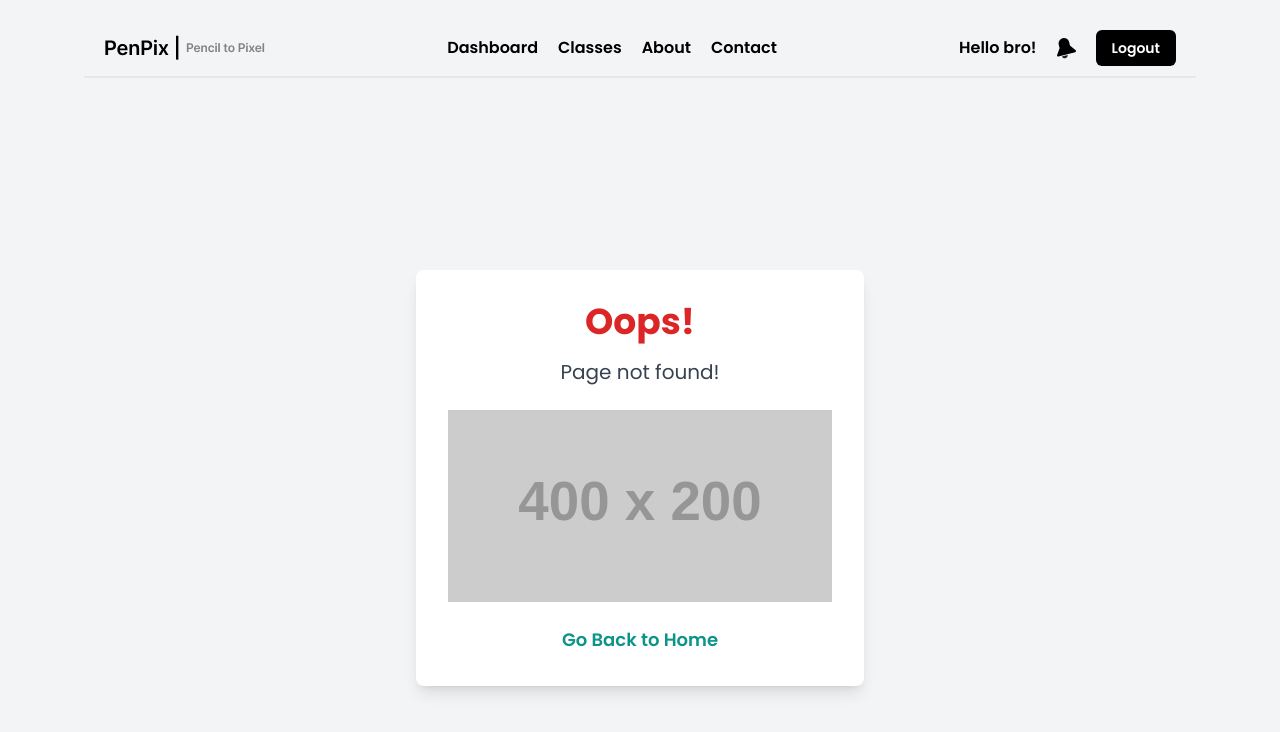
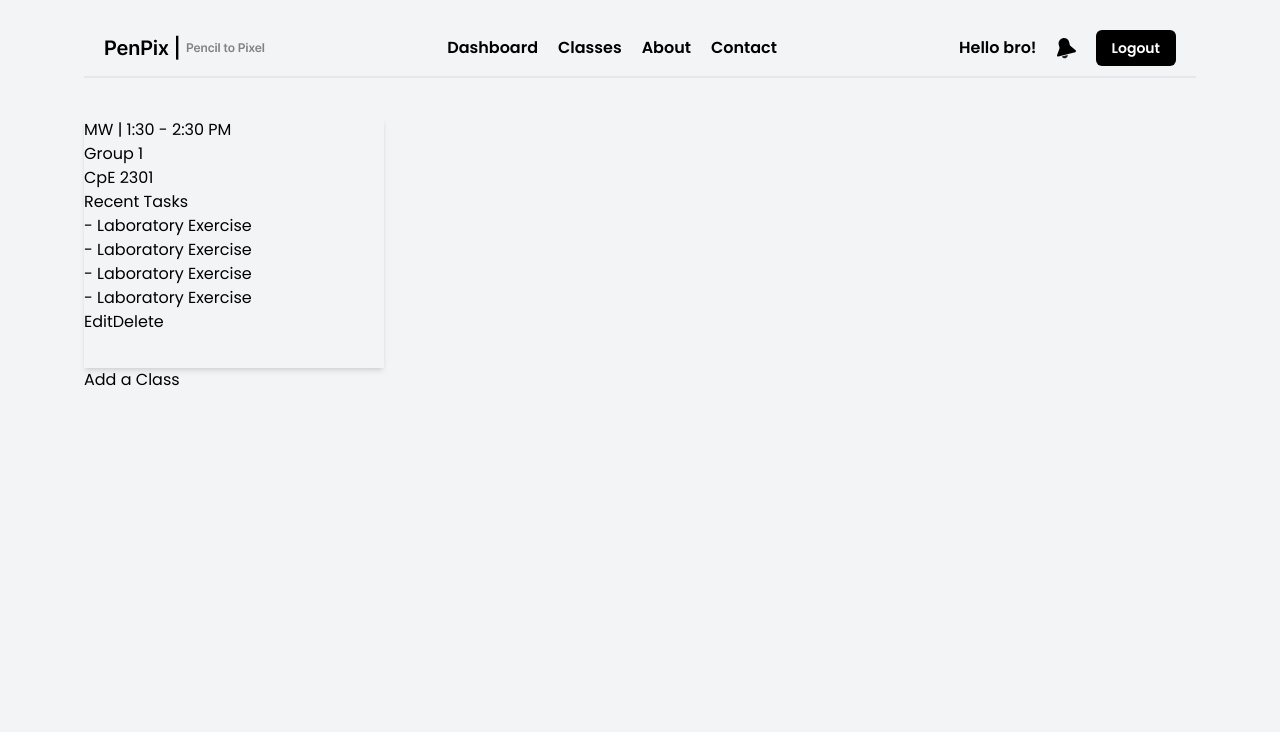
Before and after one commit to markDoesany/pen-pix, a React (Vite) app in the folder frontend/: page /classes/1 in a window 1280 px wide. Before the commit this address had no page. Shown: the top 732 px of the page. Built offline with nearby package versions, Linux system fonts and the light colour scheme.

Commit message:
Remove the redundant configurations in the main.py

```diff
--- a/frontend/src/App.jsx
+++ b/frontend/src/App.jsx
@@ -9,6 +9,7 @@ import TaskPage from './pages/TaskPage/index.jsx';
 import LandingPage from './pages/LandingPage/index.jsx';
 import CircuitInspectorPage from './pages/CircuitInspector/index.jsx';
 import SubmissionPage from './pages/SubmissionPage/index.jsx'
+import ClassPage from './pages/Classes/index.jsx';
 import ErrorPage from './components/ErrorPage.jsx';
 import { ToastProvider } from './contexts/ToastContext';
 
@@ -34,6 +35,7 @@ const App = () => {
             <Route path="/auth" element={user ? <Navigate to={`/dashboard/${user.id}`} /> : <Authentication />} />
             <Route path="/reset-password" element={<ResetPasswordPage />} />
             <Route path="/dashboard/:userId" element={<Dashboard />} />
+            <Route path="/classes/:userId" element={<ClassPage />} />
             <Route path="/task/:taskId" element={<TaskPage />} />
             <Route path="/circuit-evaluator/:taskId" element={<CircuitInspectorPage />} />
             <Route path="/student-upload/:taskId" element={<SubmissionPage />} />
--- a/frontend/src/components/Links.jsx
+++ b/frontend/src/components/Links.jsx
@@ -9,7 +9,7 @@ const Links = () => {
   return (
     <ul className="flex gap-5 font-semibold">
       <Link to={`/dashboard/${user?.id}`} className={style.link}> Dashboard </Link>
-      <Link to={"#"} className={style.link}> Classes </Link>
+      <Link to={`/classes/${user?.id}`} className={style.link}> Classes </Link>
       <Link to={"#"} className={style.link}> About </Link>
       <Link to={"#"} className={style.link}> Contact </Link>
     </ul>
--- /dev/null
+++ b/frontend/src/pages/Classes/components/ClassCard.jsx
@@ -0,0 +1,28 @@
+const ClassCard = () => {
+  return (
+    <div className="shadow-md w-[300px] h-[250px]">
+      <div>
+        <span>MW | 1:30 - 2:30 PM</span>
+        <div>
+          <h3>Group 1</h3>
+          <span>CpE 2301</span>
+        </div>
+      </div>
+      <div>
+        <h4>Recent Tasks</h4>
+        <div>
+          <p> - Laboratory Exercise </p>
+          <p> - Laboratory Exercise </p>
+          <p> - Laboratory Exercise </p>
+          <p> - Laboratory Exercise </p>
+        </div>
+      </div>
+      <div>
+        <button>Edit</button>
+        <button>Delete</button>
+      </div>
+    </div>
+  )
+}
+
+export default ClassCard
--- /dev/null
+++ b/frontend/src/pages/Classes/index.jsx
@@ -0,0 +1,12 @@
+import ClassCard from "./components/ClassCard"
+
+const ClassPage = () => {
+  return (
+    <div className="py-10">
+      <ClassCard/>
+      <button>Add a Class</button>
+    </div>
+  )
+}
+
+export default ClassPage
```
Also changed, not shown: 1 other file (tests, documents, lock files or other folders).
